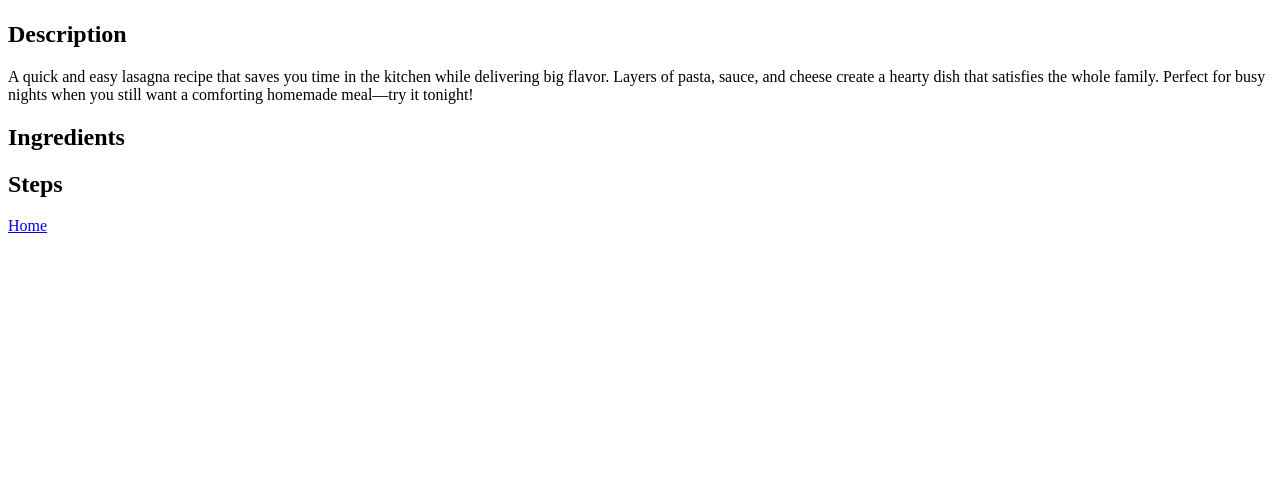
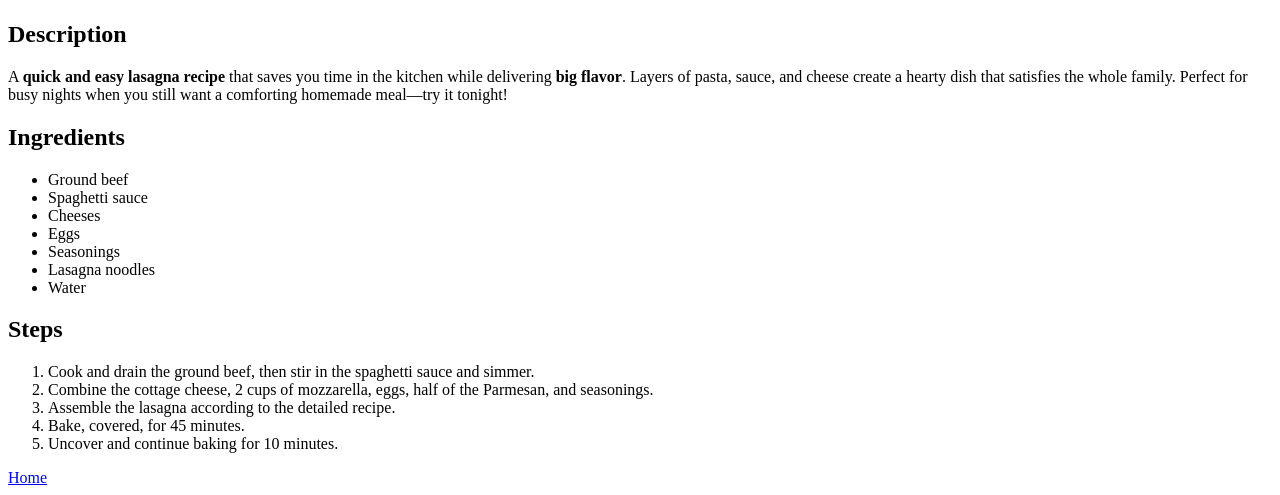
Before and after one commit to martinzutel/odin-recipes, a plain HTML site: page recipes/lasagna.html in a window 1280 px wide. Shown: the part 383-878 px from the top of the page. Before the commit the page ends 800 px from the top, so only its background shows below. Drawn offline with Linux system fonts and the light colour scheme.

Commit message:
Complete lasagna recipe contents

```diff
--- a/recipes/lasagna.html
+++ b/recipes/lasagna.html
@@ -13,15 +13,29 @@
 
     <h2>Description</h2>
 
-    <p>A quick and easy lasagna recipe that saves you time in the kitchen while delivering big flavor. Layers of pasta, sauce, and cheese create a hearty dish that satisfies the whole family. Perfect for busy nights when you still want a comforting homemade meal—try it tonight!</p>
+    <p>A <strong>quick and easy lasagna recipe</strong> that saves you time in the kitchen while delivering <strong>big flavor</strong>. Layers of pasta, sauce, and cheese create a hearty dish that satisfies the whole family. Perfect for busy nights when you still want a comforting homemade meal—try it tonight!</p>
 
     <h2>Ingredients</h2>
 
-    <ul></ul>
+    <ul>
+      <li>Ground beef</li>
+      <li>Spaghetti sauce</li>
+      <li>Cheeses</li>
+      <li>Eggs</li>
+      <li>Seasonings</li>
+      <li>Lasagna noodles</li>
+      <li>Water</li>
+    </ul>
 
     <h2>Steps</h2>
 
-    <ol></ol>
+    <ol>
+      <li>Cook and drain the ground beef, then stir in the spaghetti sauce and simmer. </li>
+      <li>Combine the cottage cheese, 2 cups of mozzarella, eggs, half of the Parmesan, and seasonings.</li>
+      <li>Assemble the lasagna according to the detailed recipe.</li>
+      <li>Bake, covered, for 45 minutes.</li>
+      <li>Uncover and continue baking for 10 minutes. </li>
+    </ol>
 
     <a href="../index.html">Home</a>
   </body>
```
